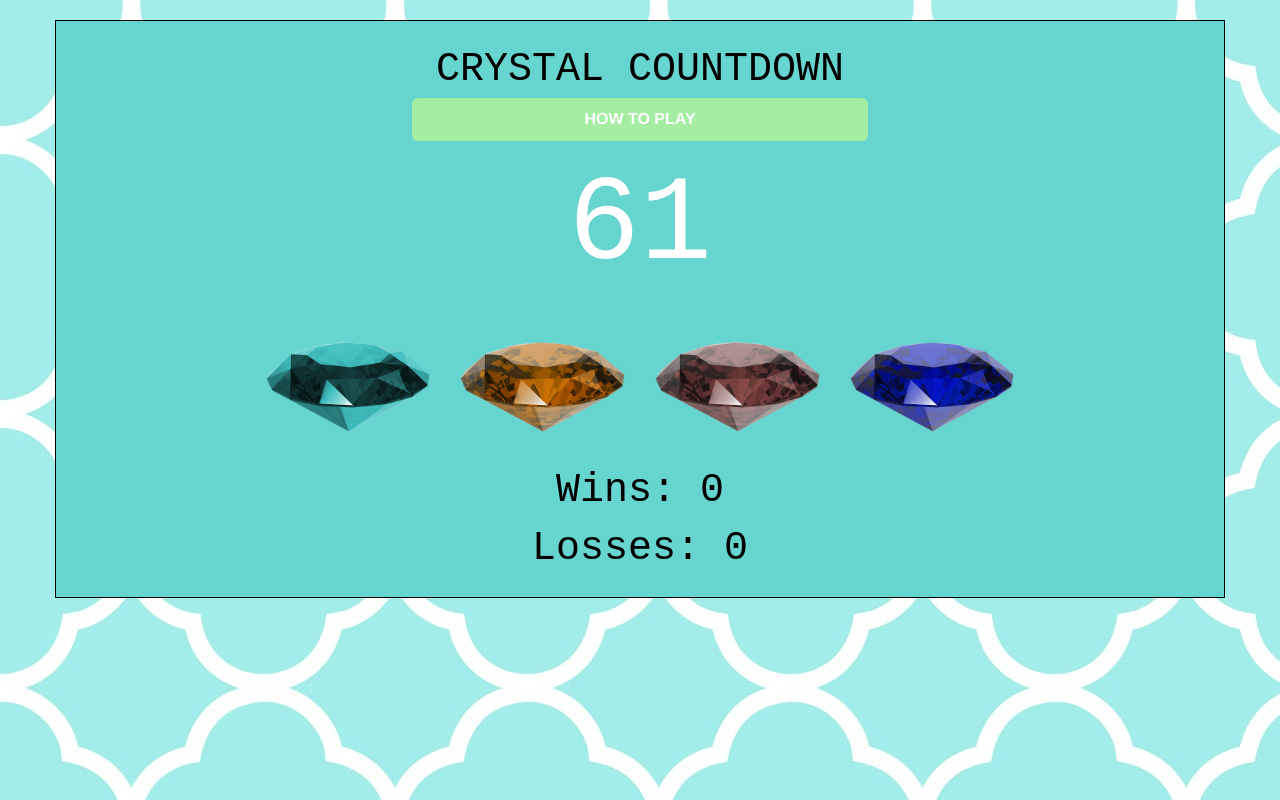
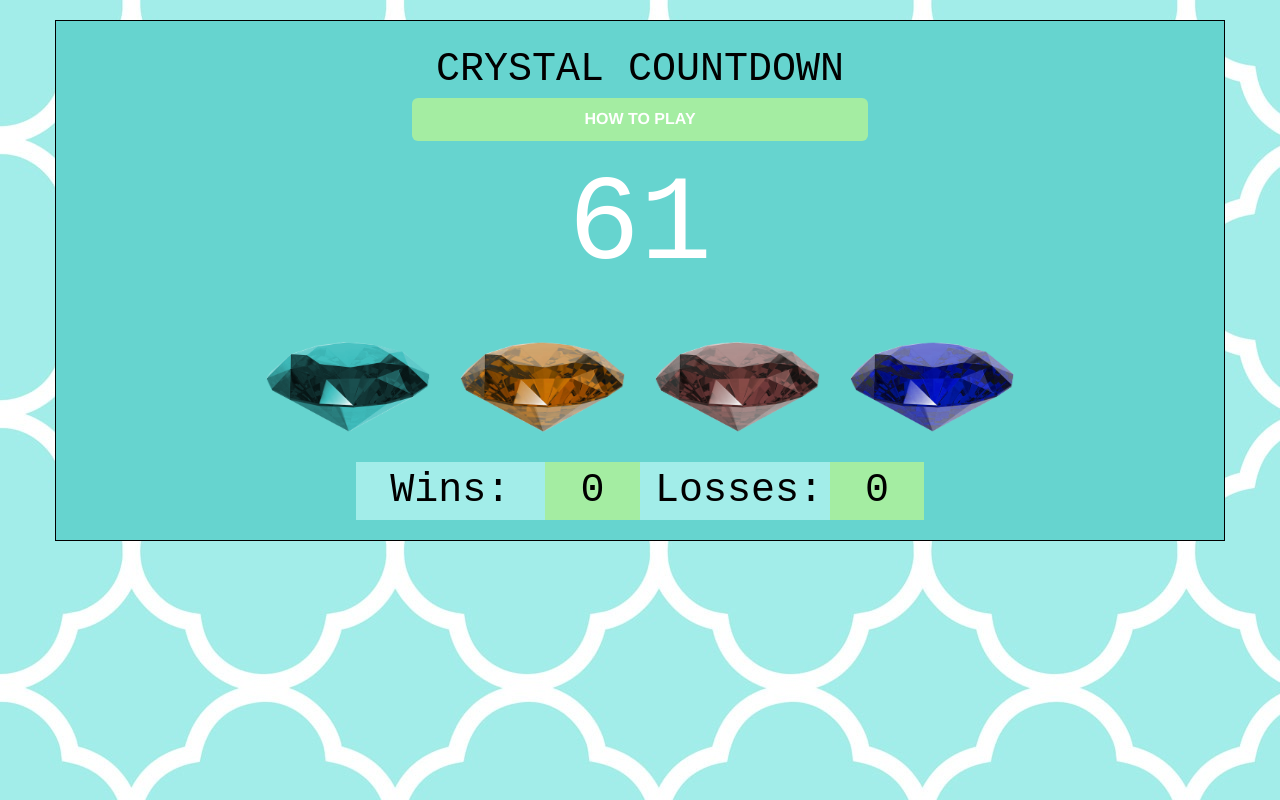
Before and after one commit to davidshauck/Crystal-Collector, a plain HTML site: page index.html in a window 1280 px wide. Drawn offline with nearby package versions, Linux system fonts and the light colour scheme.

Commit message:
tweaked styling of wins & losses

```diff
--- a/assets/css/style.css
+++ b/assets/css/style.css
@@ -39,6 +39,38 @@ h1 {
     text-align: center;
 }
 
+#wins {
+    font-family: monospace;
+    font-size: 40px;
+    color :black;
+    text-align: center;
+    background-color: #a4eda2;
+}
+
+#winsText {
+    font-family: monospace;
+    font-size: 40px;
+    color :black;
+    text-align: center;
+    background-color: #a2ede9;
+}
+
+#losses {
+    font-family: monospace;
+    font-size: 40px;
+    color :black;
+    text-align: center;
+    background-color: #a4eda2;
+}
+
+#lossesText {
+    font-family: monospace;
+    font-size: 40px;
+    color :black;
+    text-align: center;
+    background-color: #a2ede9;
+}
+
 #your-total {
     font-family: monospace;
     font-size: 120px;
@@ -71,6 +103,10 @@ p {
     padding: 0px;
 }
 
+/* .wins {
+    display: block;
+} */
+
 /* media queries */
 @media screen and (min-width: 768px) {
 
--- a/assets/javascript/game.js
+++ b/assets/javascript/game.js
@@ -7,8 +7,8 @@ let guessTotal = 0;
 let yourTotal = 0;
 
 // set intial html
-$("#wins").html("Wins: " + wins);
-$("#losses").html("Losses: " + losses);
+$("#wins").html(wins);
+$("#losses").html(losses);
 
 // auto replay
 function playAgain() {
@@ -74,7 +74,7 @@ function checkWin() {
 
     if (randomNumber < 0) {
         losses += 1;
-        $("#losses").html("Losses: " + losses);
+        $("#losses").html(losses);
         // generate new random number
         playAgain();
         // reset image values
@@ -83,7 +83,7 @@ function checkWin() {
 
     else if (randomNumber === 0) {
         wins += 1;
-        $("#wins").html("Wins: " + wins);
+        $("#wins").html(wins);
         // generate new random number
         playAgain();
         // reset image values
--- a/index.html
+++ b/index.html
@@ -32,9 +32,13 @@
             <div class="d-flex md-block justify-content-center crystals" id="crystals"></div>
             <div class="col-md-2 col-sm-0"></div>
         </div>
-        <div class="row">
-            <div class="display" id="wins">Wins: </div>
-            <div class="display" id="losses">"Losses: </div>
+        <div class="flex-row">
+            <div class="col-md-3 justify-content-center"></div>
+            <div class="col-md-2 justify-content-center" id="winsText">Wins: </div>
+            <div class="col-md-1 justify-content-center" id="wins"></div>
+            <div class="col-md-2 justify-content-center" id="lossesText">Losses: </div>
+            <div class="col-md-1 justify-content-center" id="losses"></div>
+            <div class="col-md-3 justify-content-center"></div>
         </div>
     </div>
 
```
